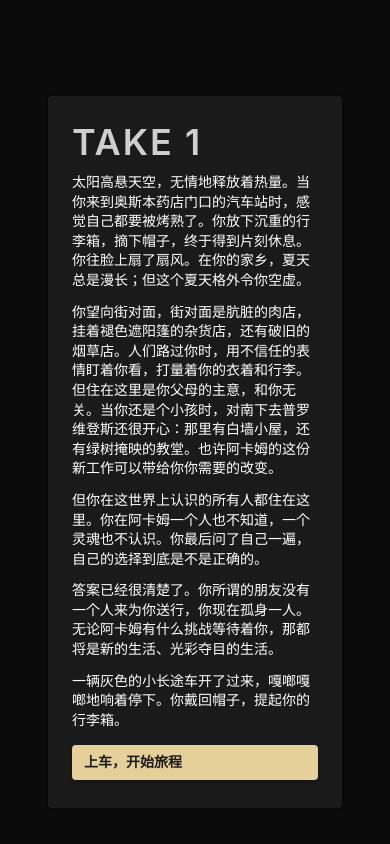
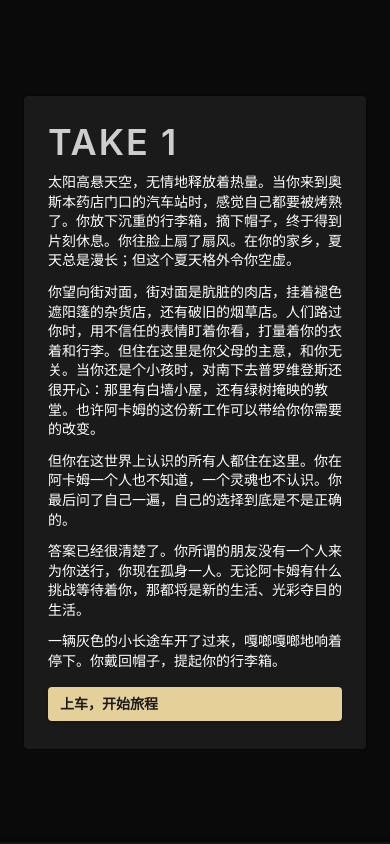
Before and after one commit to HatCloud/SaltyFlame, a React Native app: screen / in a window 390 px wide. Shown: the top 844 px of the page. Built offline with nearby package versions, Linux system fonts and the light colour scheme.

Commit message:
chore: 添加 android 正式包打包脚本

```diff
--- a/package.json
+++ b/package.json
@@ -8,7 +8,8 @@
     "start": "react-native start",
     "lint": "eslint . --ext .js,.ts,.tsx",
     "lint:fix": "eslint . --ext .js,.ts,.tsx --fix",
-    "format": "prettier --write ."
+    "format": "prettier --write .",
+    "android:release": "cd android && ./gradlew assembleRelease && cd .. && VERSION=$(node -p \"require('./package.json').version\") && DATETIME=$(date +%Y%m%d%H%M) && APK_NAME=\"SaltyFlame_${VERSION}_${DATETIME}.apk\" && mv android/app/build/outputs/apk/release/app-release.apk \"android/app/build/outputs/apk/release/${APK_NAME}\" && cp \"android/app/build/outputs/apk/release/${APK_NAME}\" ~/Downloads/ && adb install \"android/app/build/outputs/apk/release/${APK_NAME}\""
   },
   "dependencies": {
     "@react-navigation/native": "^7.1.9",
--- a/src/ui/components/StoryCard.tsx
+++ b/src/ui/components/StoryCard.tsx
@@ -312,7 +312,7 @@ const styles = StyleSheet.create({
     letterSpacing: 2,
   },
   storyCardContainer: {
-    marginHorizontal: padding.ScreenLR + padding.Large,
+    marginHorizontal: padding.ScreenLR,
     marginTop: padding.ScreenTB + padding.Large + 40,
     borderRadius: padding.Mini,
     paddingHorizontal: padding.Large,
```
Also changed, not shown: 1 other file (tests, documents, lock files or other folders).
